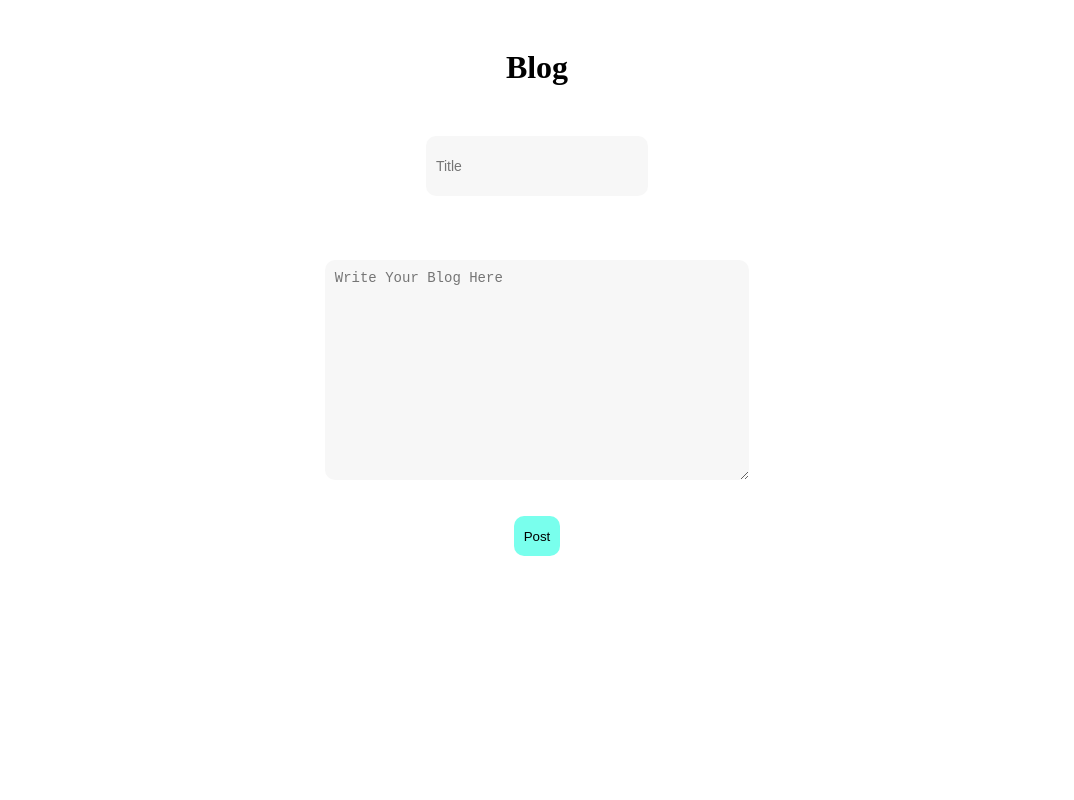
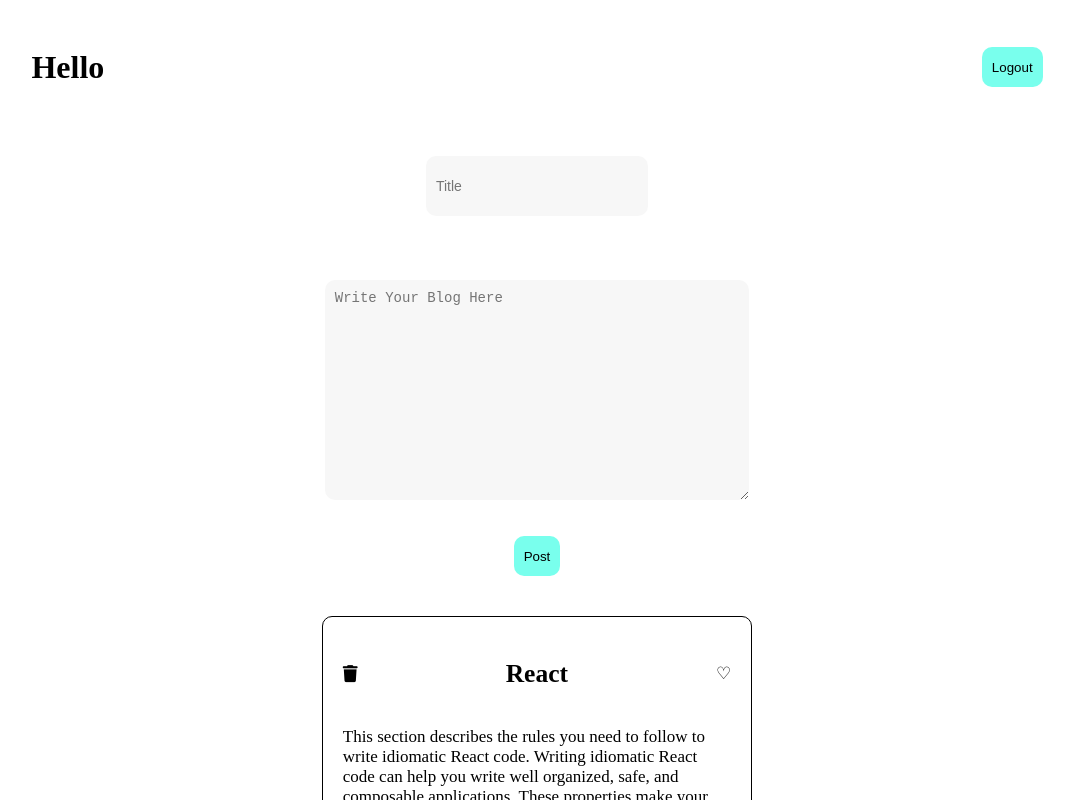
Before and after one commit to aarto27/blog, a React (Vite) app: page /blog in a window 1280 px wide. Shown: the top 800 px of the page, without its empty margins (103-1177 px from the left). Built offline with nearby package versions, Linux system fonts and the light colour scheme; data requests are answered from the project's data file.

Commit message:
user details

```diff
--- a/src/App.css
+++ b/src/App.css
@@ -67,3 +67,8 @@ h1{
     justify-content: space-between;
     align-items: center;
 }
+.Header{
+    display: flex;
+    justify-content: space-between;
+    align-items: center;
+}
--- a/src/DataBase/db.json
+++ b/src/DataBase/db.json
@@ -1,5 +1,11 @@
 {
-  "blogs": [],
+  "blogs": [
+    {
+      "id": "cb8b",
+      "title": "React",
+      "content": "This section describes the rules you need to follow to write idiomatic React code. Writing idiomatic React code can help you write well organized, safe, and composable applications. These properties make your app more resilient to changes and makes it easier to work with other developers, libraries, and tools.\n\nThese rules are known as the Rules of React. They are rules – and not just guidelines – in the sense that if they are broken, your app likely has bugs. Your code also becomes unidiomatic and harder to understand and reason about.\n\nWe strongly recommend using Strict Mode alongside React’s ESLint plugin to help your codebase follow the Rules of React. By following the Rules of React, you’ll be able to find and address these bugs and keep your application maintainable."
+    }
+  ],
   "user": [
     {
       "id": "1",
--- a/src/FrontPage/Login.jsx
+++ b/src/FrontPage/Login.jsx
@@ -1,6 +1,6 @@
 import React, { useState, useEffect } from "react";
 import "./Login.css";
-import { useNavigate } from "react-router-dom";
+import { useNavigate,NavLink} from "react-router-dom";
 import axios from "axios";
 
 const Login = () => {
@@ -67,6 +67,7 @@ const Login = () => {
         />
         <br />
         <button type="submit">Login</button>
+        <p>Don't have an account<NavLink to="/">Sign Up</NavLink></p>
       </form>
     </div>
   );
--- a/src/Header.jsx
+++ b/src/Header.jsx
@@ -1,13 +1,35 @@
-import React from 'react'
+import axios from "axios";
+import React, { useState,useEffect } from "react";
+import { useNavigate } from "react-router-dom";
 
 const Header = () => {
+  const navigate = useNavigate();
+  const [user, setUser] = useState([]);
+
+  useEffect(() => {
+    const fetchData = async () => {
+      try {
+        const response = await axios.get("http://localhost:3000/user");
+        setUser(response.data);
+      } catch (error) {
+        console.error("Error fetching user data:", error);
+      }
+    };
+    fetchData();
+  }, []);
+
+  console.log(user);
+  const handleLogout = () => {
+    navigate("/login");
+  };
   return (
     <>
-    <div>
-    <h1>Blog</h1>
-    </div>
+      <div className="Header">
+        <h1>Hello {user.name}</h1>
+        <button onClick={handleLogout}>Logout</button>
+      </div>
     </>
-  )
-}
+  );
+};
 
-export default Header
+export default Header;
```
